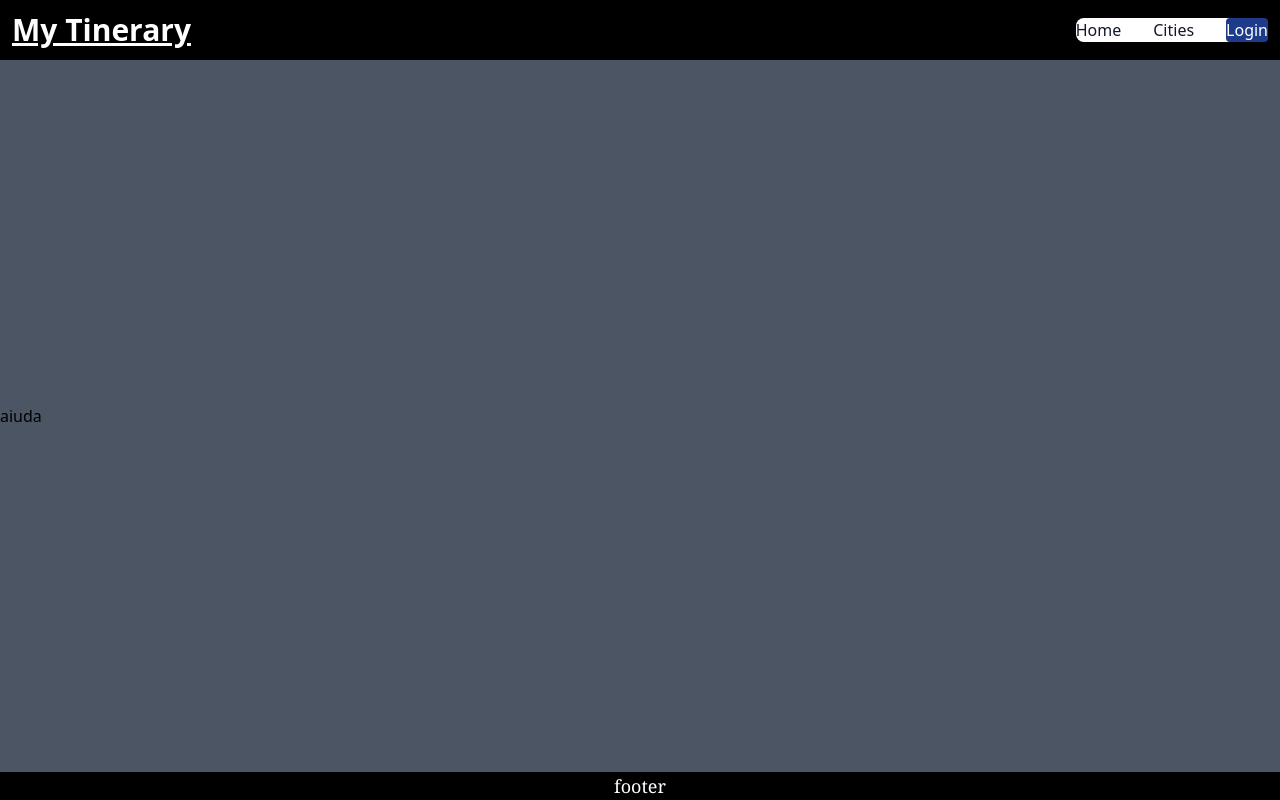
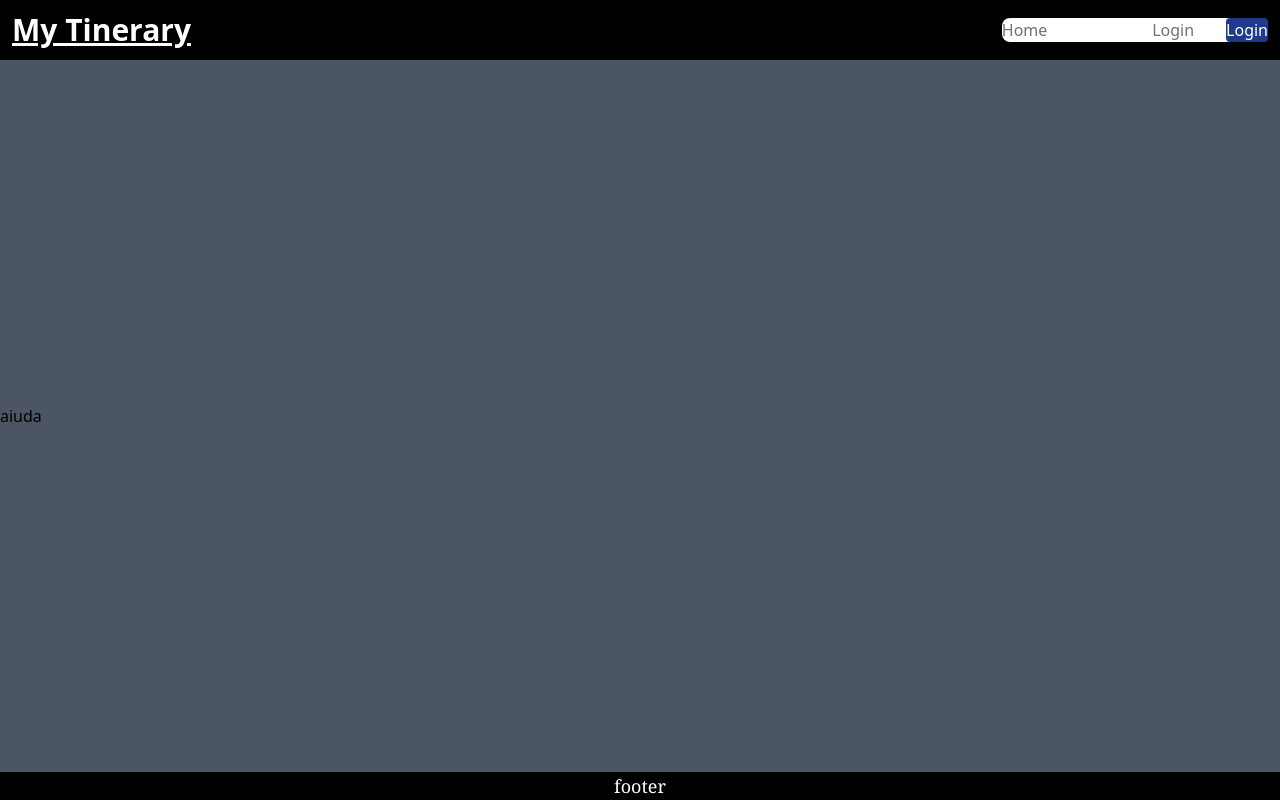
Before and after one commit to MatiasRamirez3097/mytinerary-ramirez, a React (Vite) app: page /cities in a window 1280 px wide. Built offline with nearby package versions, Linux system fonts and the light colour scheme.

Commit message:
solved bugs

```diff
--- /dev/null
+++ b/src/components/anchor/Anchor.jsx
@@ -0,0 +1,18 @@
+import { NavLink, useLocation } from "react-router-dom"
+
+const Anchor = ({ url, text }) => {
+
+    console.log(useLocation().pathname)
+    return (
+        <li>
+            <NavLink className={() =>
+                useLocation().pathname == url ? "text-white transition-all duration-500"
+                    : "text-gray-500 hover:text-blue transition-all duration-500"
+            } to={url}>
+                {text}
+            </NavLink>
+        </li>
+    )
+}
+
+export default Anchor;
--- a/src/components/carousel/Carousel.jsx
+++ b/src/components/carousel/Carousel.jsx
@@ -1,4 +1,4 @@
-import { useState } from 'react'
+import { useEffect, useState } from 'react'
 
 const data = [
     {
@@ -22,32 +22,32 @@ const data = [
         name: 'Moscu'
     },
     {
-        url: 'https://upload.wikimedia.org/wikipedia/commons/thumb/4/4b/La_Tour_Eiffel_vue_de_la_Tour_Saint-Jacques%2C_Paris_ao%C3%BBt_2014_%282%29.jpg/1200px-La_Tour_Eiffel_vue_de_la_Tour_Saint-Jacques%2C_Paris_ao%C3%BBt_2014_%282%29.jpg',
-        name: 'Paris'
+        url: 'https://humanidades.com/wp-content/uploads/2017/05/espa%C3%B1a-e1570587854254.jpg',
+        name: 'Spain'
     },
     {
-        url: 'https://upload.wikimedia.org/wikipedia/commons/5/5b/VictoriaHarbour.jpg',
-        name: 'Hong Kong'
+        url: 'https://www.cloud-europamundo.com/img/carousel/hd/Chiang%20Mai_20180928132407.jpg',
+        name: 'Tailandia'
     },
     {
-        url: 'https://viajes.nationalgeographic.com.es/medio/2018/03/01/machu-picchu_5ff969ae_1280x720.jpg',
-        name: 'Machu Picchu'
+        url: 'https://media.iatiseguros.com/wp-content/uploads/2018/06/04005617/que-hacer-en-turquia-3.jpg',
+        name: 'Turquia'
     },
     {
-        url: 'https://media.revistavanityfair.es/photos/60e83ebcec46354bf4481cac/master/w_1600%2Cc_limit/174811.jpg',
-        name: 'Hollywood'
+        url: 'https://a.travel-assets.com/findyours-php/viewfinder/images/res70/507000/507067-greece.jpg',
+        name: 'Grecia'
     },
     {
-        url: 'https://upload.wikimedia.org/wikipedia/commons/thumb/4/4b/La_Tour_Eiffel_vue_de_la_Tour_Saint-Jacques%2C_Paris_ao%C3%BBt_2014_%282%29.jpg/1200px-La_Tour_Eiffel_vue_de_la_Tour_Saint-Jacques%2C_Paris_ao%C3%BBt_2014_%282%29.jpg',
-        name: 'Paris'
+        url: 'https://www.legaltoday.com/wp-content/uploads/2023/03/Italia696.jpg',
+        name: 'Italia'
     },
     {
-        url: 'https://upload.wikimedia.org/wikipedia/commons/5/5b/VictoriaHarbour.jpg',
-        name: 'Hong Kong'
+        url: 'https://concepto.de/wp-content/uploads/2022/04/bandera-de-brasil-e1650383961875-800x400.jpg',
+        name: 'Brasil'
     },
     {
-        url: 'https://viajes.nationalgeographic.com.es/medio/2018/03/01/machu-picchu_5ff969ae_1280x720.jpg',
-        name: 'Machu Picchu'
+        url: 'https://a.cdn-hotels.com/gdcs/production159/d204/01ae3fa0-c55c-11e8-9739-0242ac110006.jpg',
+        name: 'Canada'
     }
 ]
 
@@ -55,24 +55,57 @@ const data = [
 
 const Carousel = () => {
     const [pictures, setPictures] = useState(() => {
-        if(data.length >= 4) return data.slice(0,4)
+        if (data.length >= 4) return data.filter((item, index) => {
+            return index >= 0 && index < 4
+        })
         else return data
     })
     const [pos, setPos] = useState(0)
     const prev = () => {
-
+        if (pos == 0) {
+            setPictures(data.filter((item, index) => {
+                return index >= data.length - 4 && index < data.length
+            }))
+            setPos(data.length - 4)
+        } else {
+            setPictures(data.filter((item, index) => {
+                return index >= pos - 4 && index < pos
+            }))
+            setPos(pos - 4)
+        }
     }
     const next = () => {
-        setPictures(data.slice(pos+4,pos+4+4))
-        setPos(pos+4)
+        if (pos + 4 + 4 <= data.length) {
+            setPictures(data.filter((item, index) => {
+                return index >= pos + 4 && index < pos + 4 + 4
+            }))
+            setPos(pos + 4)
+        } else if (pos + 4 < data.length - 1) {
+            setPictures(data.slice(pos + 4, (data.length - pos + 4)))
+            setPos(pos + 4)
+        } else {
+            setPictures(data.filter((item, index) => {
+                return index >= 0 && index < 4
+            }))
+            setPos(0)
+        }
     }
+
+    useEffect(() => {
+        let interval = setInterval(() => {
+            next()
+        }, 3000)
+        return () => {
+            clearInterval(interval)
+        }
+    }, [pictures])
 
     return (
         <div className="flex flex-row">
-            <button onClick={next}>{'<'}</button>
+            <button onClick={prev}>{'<'}</button>
             {
                 pictures.map((obj, i) => {
-                    return(
+                    return (
                         <div className="flex flex-col m-2" key={i}>
                             <img className=" max-h-52" src={obj.url} alt="...loading"></img>
                             <p className="text-center text-lg">{obj.name}</p>
--- /dev/null
+++ b/src/components/index.js
@@ -0,0 +1,6 @@
+import Anchor from './anchor/Anchor'
+import Carousel from './carousel/Carousel'
+import Footer from './footer/Footer'
+import Navbar from './navbar/Navbar'
+
+export { Anchor, Carousel, Footer, Navbar }
--- a/src/components/navbar/Navbar.jsx
+++ b/src/components/navbar/Navbar.jsx
@@ -1,22 +1,21 @@
-import { Link, NavLink } from "react-router-dom"
+import { Anchor } from '../'
 
 const links = [
     {}
 ]
 
-const Navbar = () => {
+const Navbar = ({ links }) => {
     return (
         <nav className="bg-black">
             <div className="max-w-screen-xl flex flex-wrap flex-row items-center justify-between mx-auto p-3 text-white">
                 <p className="text-3xl font-bold underline text-white">My Tinerary</p>
                 <div className="hidden w-full md:block md:w-auto">
                     <ul className="font-medium flex flex-col p-4 md:p-0 mt-4 border border-gray-100 rounded-lg bg-gray-50 md:flex-row md:space-x-8 md:mt-0 md:border-0 md:bg-white dark:bg-gray-800 md:dark:bg-gray-900 dark:border-gray-700">
-                        <li>
-                            <a className="block py-2 pl-3 pr-4 text-gray-900 rounded hover:bg-gray-100 md:hover:bg-transparent md:border-0 md:hover:text-blue-700 md:p-0 dark:text-white md:dark:hover:text-blue-500 dark:hover:bg-gray-700 dark:hover:text-white md:dark:hover:bg-transparent" href="#">Home</a>
-                        </li>
-                        <li>
-                            <a className="block py-2 pl-3 pr-4 text-gray-900 rounded hover:bg-gray-100 md:hover:bg-transparent md:border-0 md:hover:text-blue-700 md:p-0 dark:text-white md:dark:hover:text-blue-500 dark:hover:bg-gray-700 dark:hover:text-white md:dark:hover:bg-transparent" href="#">Cities</a>
-                        </li>
+                        {
+                            links.map((item, i) => {
+                                return <Anchor url={item.url} text={item.text} key={i} />
+                            })
+                        }
                         <li>
                             <a className="block py-2 pl-3 pr-4 bg-blue-900 text-gray-3900 rounded hover:bg-gray-100 md:hover:bg-transparent md:border-0 md:hover:text-blue-700 md:p-0 dark:text-white md:dark:hover:text-blue-500 dark:hover:bg-gray-700 dark:hover:text-white md:dark:hover:bg-transparent" href="#">Login</a>
                         </li>
--- a/src/layouts/main/MainLayout.jsx
+++ b/src/layouts/main/MainLayout.jsx
@@ -1,13 +1,27 @@
-import Navbar from "../../components/Navbar/Navbar";
-import Footer from "../../components/footer/Footer";
+import { Footer, Navbar } from '../../components'
 import { Outlet, useNavigate, useLocation } from "react-router-dom";
+
+const links = [
+    {
+        url: '/',
+        text: 'Home'
+    },
+    {
+        url: '/cities',
+        text: 'Cities'
+    },
+    {
+        url: '#',
+        text: 'Login'
+    }
+]
 
 const MainLayout = () => {
     const location = useLocation();
 
     return (
         <div className="flex flex-col min-h-screen justify-between bg-gray-600">
-            <Navbar />
+            <Navbar links={links} />
             <Outlet />
             <Footer />
         </div>
--- a/src/pages/index/Index.jsx
+++ b/src/pages/index/Index.jsx
@@ -1,22 +1,19 @@
-import Carousel from '../../components/carousel/Carousel'
+import { Carousel } from '../../components'
 
 const Index = () => {
     return (
         <div className="flex flex-col">
-            <div className="flex flex-row border-2 p-5 bg-gray-600 text-white justify-center w-11/12 h-60 self-center">
+            <div className="flex flex-row border-2 p-5 bg-[url(https://www.expreso.info/files/2020-04/Viaje_Combinado.jpg)] bg-cover text-white justify-center w-11/12 h-60 self-center">
                 <div className="flex flex-col self-center">
                     <h1 className="text-3xl">
                         Find the perfect destination
                     </h1>
-                    <p>Lorem ipsum dolor sit amet consectetur adipisicing elit. Est dolorem vel qui vitae rem minus, labore, amet minima sit hic ullam! Minima temporibus, quaerat voluptatum modi nihil perspiciatis dignissimos beatae!</p>
-                    <a href="#" className=" w-2/12 border-spacing-2 border-2 text-center bg-blue-900">Call to action</a>
-                </div>
-                <div className="flex flex-col w-1/4">
-                    <img className="border-4 w-full h-full" src="" alt="loading..."></img>
+                    <p>Our app will help you find the perfect path for your next trip. With an easy-to-use interface and a host of itinerary options, planning your next trip has never been easier.</p>
+                    <a href="#" className=" w-2/12 border-spacing-2 border-2 text-center bg-blue-900">View More</a>
                 </div>
             </div>
             <div className="flex flex-row border-2 p-5 text-white justify-center w-11/12 h-60 self-center">
-                <Carousel className="flex flex-col"/>
+                <Carousel className="flex flex-col" />
             </div>
         </div>
     )
```
